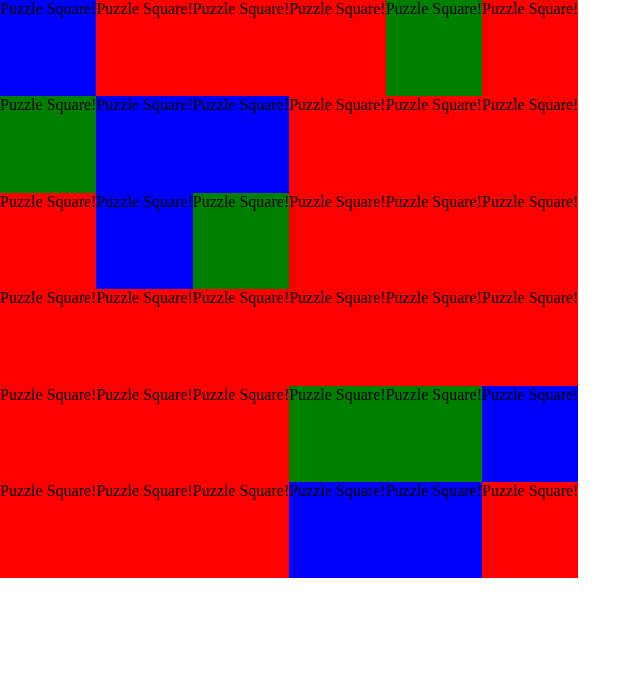
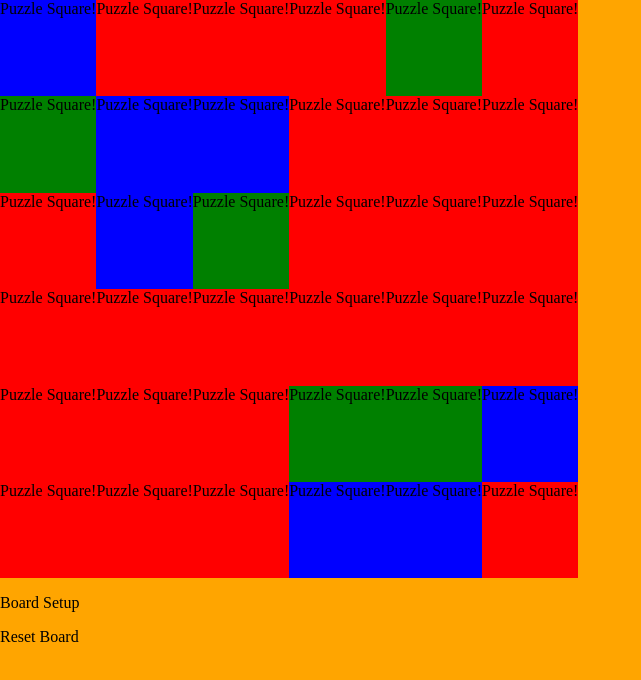
Before and after one commit to Willilio/classpuzzle, a React (Create React App) app: page / in a window 1280 px wide. Shown: the top 680 px of the page, without its empty margins (0-641 px from the left). Built offline with nearby package versions, Linux system fonts and the light colour scheme.

Commit message:
flesh out action components

```diff
--- a/src/components/action/ActionButton.jsx
+++ /dev/null
@@ -1,5 +0,0 @@
-const ActionButton = ({ buttonStyle, handleOnClick }) => {
-    return <p>Action Button!</p>;
-}
-
-export default ActionButton;
--- a/src/components/action/ActionGroup.jsx
+++ b/src/components/action/ActionGroup.jsx
@@ -1,5 +1,26 @@
-const ActionGroup = () => {
-    return <p>Action Group!</p>;
+import { useMemo } from "react";
+import BoardSetup from "./content/BoardSetup";
+
+/**
+ * Creates the content from the type of action
+ * @param {('BoardSetup')} contentType
+ */
+const createActionContent = contentType => {
+    switch(contentType) {
+        case 'BoardSetup':
+            return <BoardSetup />;
+        default:
+            return <></>;
+    }
+}
+
+/**
+ * ActionGroup is a placeholder for different groups of actions which can be placed on screen
+ * @param {{group: import('./ActionList').ActionParams}} props
+ */
+const ActionGroup = ({ group }) => {
+    const groupContent = useMemo(() => createActionContent(group.name), [group.name]);
+    return <>{group.enabled && <div className="actiongroup">{groupContent}</div>}</>
 }
 
 export default ActionGroup;
--- a/src/components/action/ActionList.jsx
+++ b/src/components/action/ActionList.jsx
@@ -1,5 +1,32 @@
-const ActionList = () => {
-    return <p>Button List</p>;
+import { useMemo } from "react";
+import ActionGroup from "./ActionGroup";
+
+/**
+ * @typedef {Object} ActionParams
+ * @property {string} name The name of the action group
+ * @property {boolean} enabled Whether the action group should appear in the list
+ */
+
+/**
+ * @typedef {{actions: [ActionParams]}} ActionListParams
+ */
+
+/**
+ * ActionList renders the actions available to manipulate the app state
+ * @param {ActionListParams} props
+ */
+const ActionList = ({ actions }) => {
+    const groupings = useMemo(() => {
+        return actions.map(groupData => (
+            <ActionGroup group={groupData} />
+        ));
+    }, [actions]);
+
+    return (
+        <div className="actionlist-container">
+            {groupings}
+        </div>
+    );
 }
 
 export default ActionList;
--- /dev/null
+++ b/src/components/action/common/ActionButton.jsx
@@ -0,0 +1,9 @@
+const ActionButton = ({ themePrefix, text, handleOnClick }) => {
+    return (
+        <div className={`${themePrefix}-actionbutton`} onClick={handleOnClick}>
+            {text}
+        </div>
+    );
+}
+
+export default ActionButton;
--- /dev/null
+++ b/src/components/action/content/BoardSetup.jsx
@@ -0,0 +1,19 @@
+import { useMemo } from "react";
+import ActionButton from "../common/ActionButton";
+
+const BoardSetup = ({ theme }) => {
+    const themePrefix = useMemo(() => `actionlist-${theme}group`, [theme]);
+
+    const zeroBoard = async () => {
+        alert("Zeroing board not yet implemented!");
+    }
+
+    return (
+        <div className={`${themePrefix}-container`} id>
+            <p className={`${themePrefix}-title`}>Board Setup</p>
+            <ActionButton text="Reset Board" themePrefix={themePrefix} handleOnClick={zeroBoard} />
+        </div>
+    )
+}
+
+export default BoardSetup;
--- a/src/components/base/App.jsx
+++ b/src/components/base/App.jsx
@@ -1,3 +1,4 @@
+import ActionList from "../action/ActionList";
 import PuzzleBoard from "../board/PuzzleBoard";
 
 const exampleBoardState = [
@@ -9,8 +10,21 @@ const exampleBoardState = [
     0, 0, 0, 1, 1, 0,
 ];
 
+/** @type {[import('../action/ActionList').ActionParams]} */
+const testActions = [
+    {
+        name: 'BoardSetup',
+        enabled: true,
+    },
+]
+
 const App = () => {
-    return <PuzzleBoard boardState={exampleBoardState} />;
+    return (
+        <div className="app-container">
+            <PuzzleBoard boardState={exampleBoardState} />
+            <ActionList actions={testActions} />
+        </div>
+    );
 };
 
 export default App;
--- a/src/components/board/PuzzleBoard.jsx
+++ b/src/components/board/PuzzleBoard.jsx
@@ -1,6 +1,10 @@
 import { useMemo } from "react";
 import PuzzleRow from "./PuzzleRow";
 
+/**
+ * The Puzzle Board contains the puzzle itself
+ * @param {{boardState: [number]}} props
+ */
 const PuzzleBoard = ({ boardState }) => {
     const rowValues = useMemo(() => {
         const lol = [];
--- a/src/style/index.css
+++ b/src/style/index.css
@@ -5,3 +5,11 @@ body {
   padding: 0;
   margin: 0;
 }
+
+.app-container {
+  position: absolute;
+  width: 100%;
+  height: 100%;
+
+  background-color: orange;
+}
```
